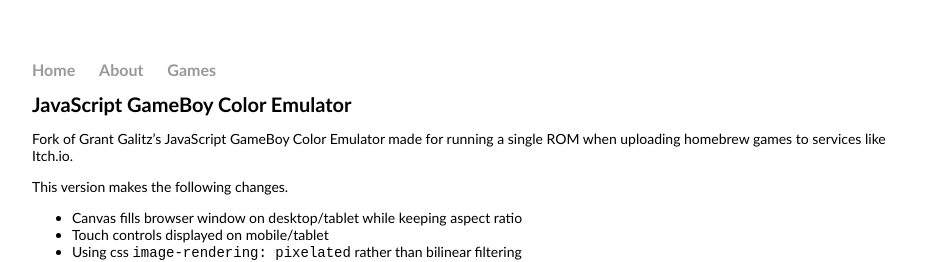
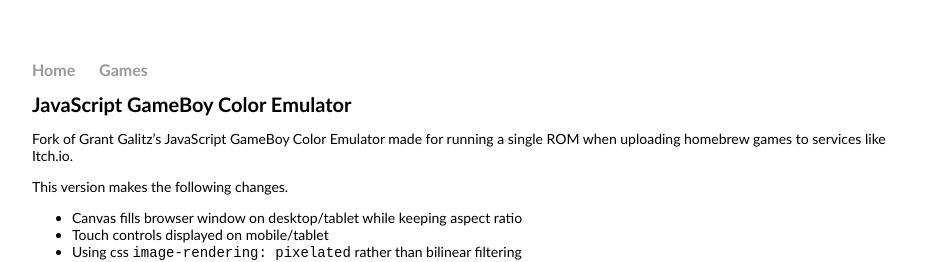
Before and after one commit to hen6003/hen6003.github.io, a Jekyll site: the page built from web/README.md, in a window 1280 px wide. Shown: the top 262 px of the page, without its empty margins (160-1111 px from the left). Built offline with Jekyll 4.4.1, drawn with Linux system fonts in a browser that asks for light colours; our own code applies the rules of GitHub Pages for plain Markdown files.

Commit message:
Update default.html

```diff
--- a/_layouts/default.html
+++ b/_layouts/default.html
@@ -9,8 +9,7 @@
 			<nav>
     				<ul>
 					<li><a href="/">Home</a></li>
-					<li><a href="/about">About</a></li>
-					<li><a href="/game">Games</a></li>
+					<li><a href="/web">Games</a></li>
     				</ul>
 			</nav>
 			<div class="container">
```
